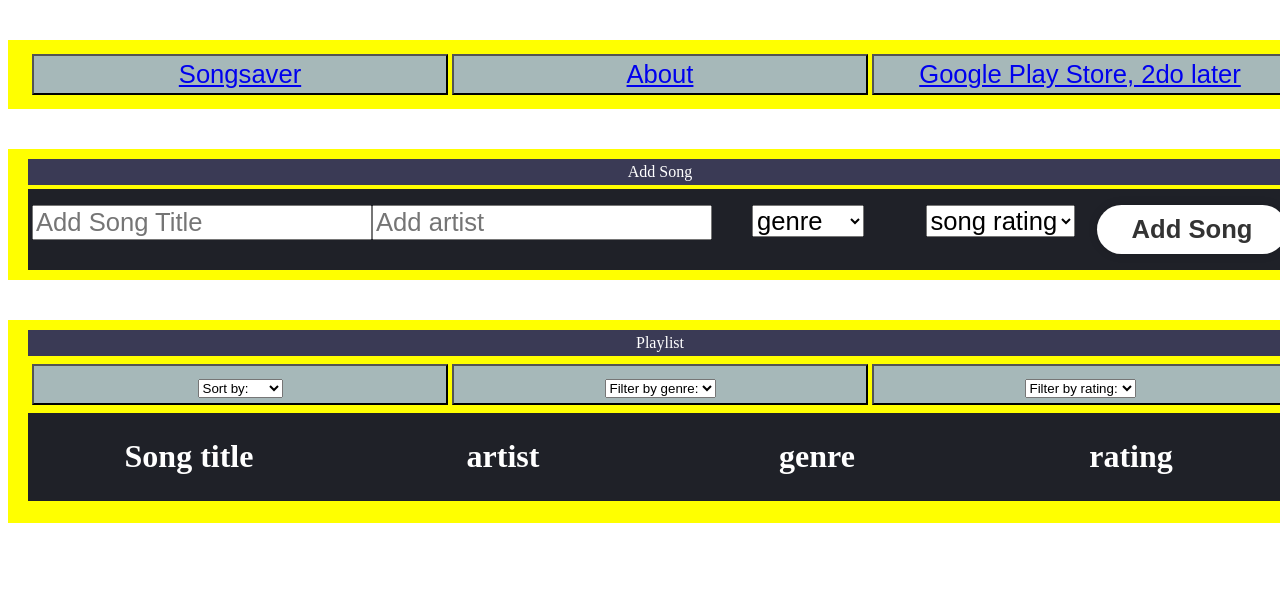
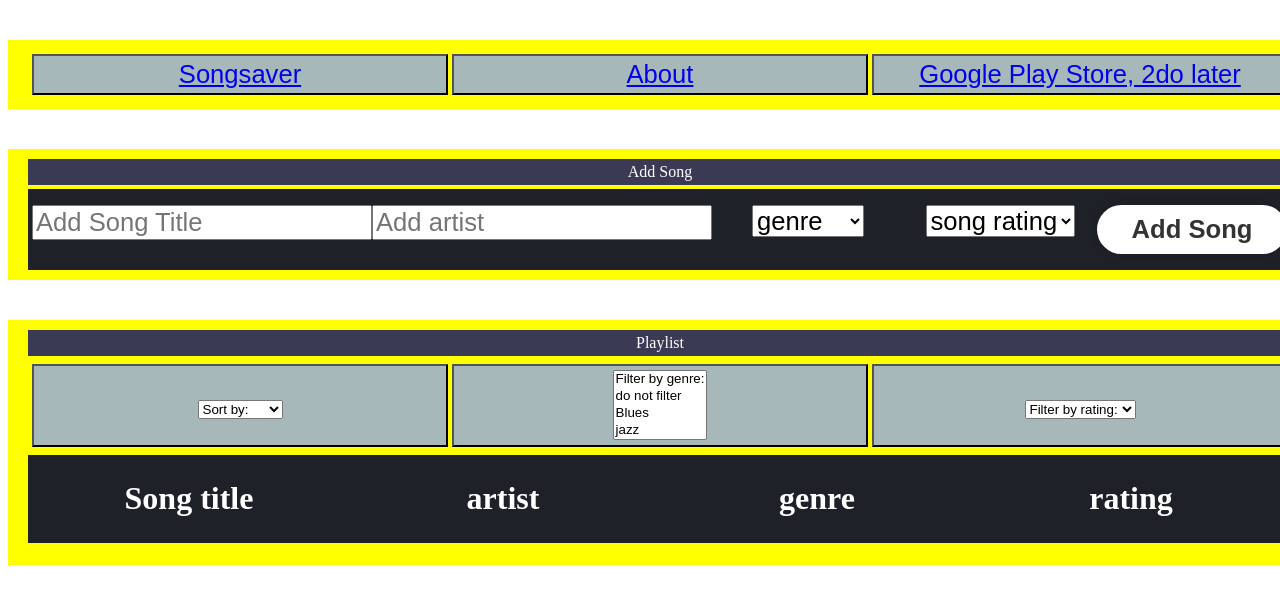
Before and after one commit to davidjfk/011_songsaver_app, a React (Create React App) app: page / in a window 1280 px wide. Shown: the top 604 px of the page. Built offline with nearby package versions, Linux system fonts and the light colour scheme.

Commit message:
filter on  multiple song genres simultaneously is working.

```diff
--- a/src/components/Playlist.js
+++ b/src/components/Playlist.js
@@ -138,16 +138,27 @@ const Playlist = () => {
         */
 
         const [arrayFilteredWithGenresAndRatingStars, setArrayFilteredWithGenresAndRatingStars] = useState([]);
-        const [genreToFilterWith, setGenreToFilterWith] = useState("");
+        const [genresToFilterWith, setGenreToFilterWith] = useState([]);
         const [ratingStarsToFilterWith, setRatingStarsToFilterWith] = useState("");
 
 
 
 
         const handleFilterGenreChange = (event) => {
-            console.log(`line 152: ${event.target.value}`)
-            setGenreToFilterWith(event.target.value);
+
+            // console.log(event.target.selectedOptions)
+            // analysis: selectedOptions has datatype HTMLCollection
+            let value = Array.from(
+                event.target.selectedOptions, (option) => option.value
+            )
+            console.log(`line 154: fn handleFilterGenreChange`)
+            console.log(value)
+
+            setGenreToFilterWith(value);
         };
+
+
+
 
         const handleFilterStarsChange = (event) => {
             setRatingStarsToFilterWith(event.target.value);
@@ -156,6 +167,23 @@ const Playlist = () => {
         useEffect(() => {
                 // vscode wants me to put filterByRatingStars and filterByGenre inside the useEffect. Probably because these  fns are
                 // only used inside this useEffect. But these fns are not state, so why bother? 2do: analyse this (later).
+
+                const filterByGenre = (filteredData) => {
+                    // without a filter return all data.
+                    if (!genresToFilterWith ) {
+                        console.log('line 174: no filter')
+                      return filteredData;
+                    }
+
+                    const filteredGenres = filteredData.filter(
+                        (song) =>
+
+                        song.genre.indexOf(genresToFilterWith) !== -1
+                    );
+                    return filteredGenres;
+                };
+
+
 
                 const filterByRatingStars = (filteredData) => {
                     // Avoid filter for null value
@@ -169,56 +197,13 @@ const Playlist = () => {
                     return filteredSongs;
                 };
 
-                const filterByGenre = (filteredData) => {
-                    // without a filter return all data.
-                    if (!genreToFilterWith) {
-                        console.log('line 178: no filter')
-                      return filteredData;
-                    }
 
-                    const filteredGenres = filteredData.filter(
-                        (song) =>
-
-                        song.genre.indexOf(genreToFilterWith) !== -1
-                    );
-                    // playlist = [
-                    //     {
-                    //         id:5,
-                    //         title: "Doe Maar",
-                    //         artist:"foo1",
-                    //         genre:"pop",
-                    //         rating: 12
-                    //     },
-                    //     {
-                    //         id:6,
-                    //         title: "Rolling Stones",
-                    //         artist:"bar",
-                    //         genre:"reggae",
-                    //         rating: 3
-                    //     },
-                    //     {
-                    //         id:7,
-                    //         title: "Queen",
-                    //         artist:"golf",
-                    //         genre:"blues",
-                    //         rating: 9
-                    //     },
-                    //     {
-                    //         id:8,
-                    //         title: "ACDC",
-                    //         artist:"lima",
-                    //         genre:"pop",
-                    //         rating: 2
-                    //     }
-                    // ];
-                    return filteredGenres;
-                };
 
                 let filteredData = filterByGenre(playlist);
                 filteredData = filterByRatingStars(filteredData);
                 setArrayFilteredWithGenresAndRatingStars(filteredData);
             },
-            [genreToFilterWith, ratingStarsToFilterWith, playlist]
+            [genresToFilterWith, ratingStarsToFilterWith, playlist]
         );
 
 
@@ -243,7 +228,9 @@ const Playlist = () => {
             <Intro>Playlist</Intro>
             <NavigationArea>
                 <Button1>
+                {/* <div>sort playlist</div> */}
                     <select
+
                         onChange={(e) => setSongObjectKeyToSortArrayWithSongs(e.target.value) }
                     >
                         <option value="" >Sort by:</option>
@@ -259,8 +246,11 @@ const Playlist = () => {
                     </select>
                 </Button1>
                 <Button2>
-                <select
-                        onClick={(e) => handleFilterGenreChange(e)  }
+                    {/* <div>Filter by genre</div> */}
+                    <select
+                        multiple={true}
+                        value={genresToFilterWith}
+                        onChange={(event) => handleFilterGenreChange(event)  }
                     >
                         <option value="" >Filter by genre:</option>
                         <option value="" >do not filter</option>
@@ -273,6 +263,7 @@ const Playlist = () => {
 
                 </Button2>
                 <Button3>
+                {/* <div>Filter by rating</div> */}
                     <select
                         onChange={(e) => handleFilterStarsChange(e)  }
                     >
```
